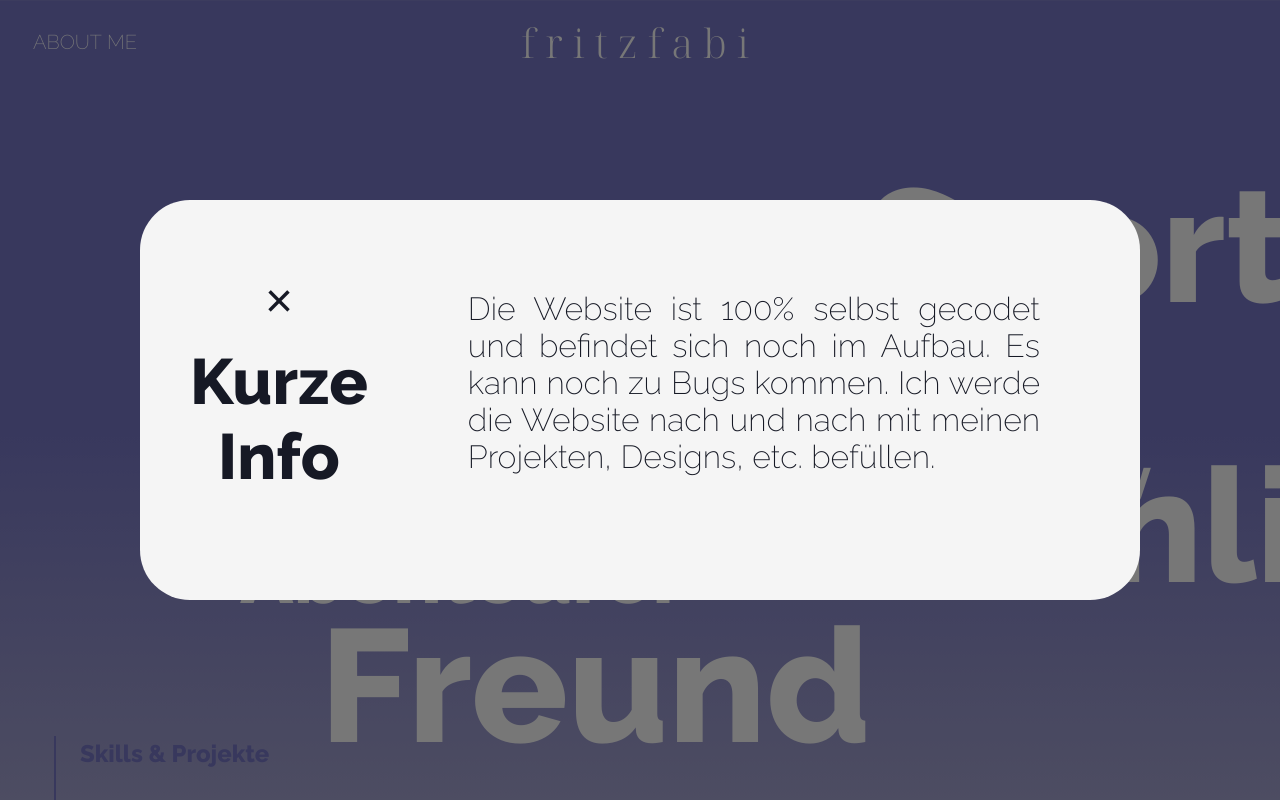
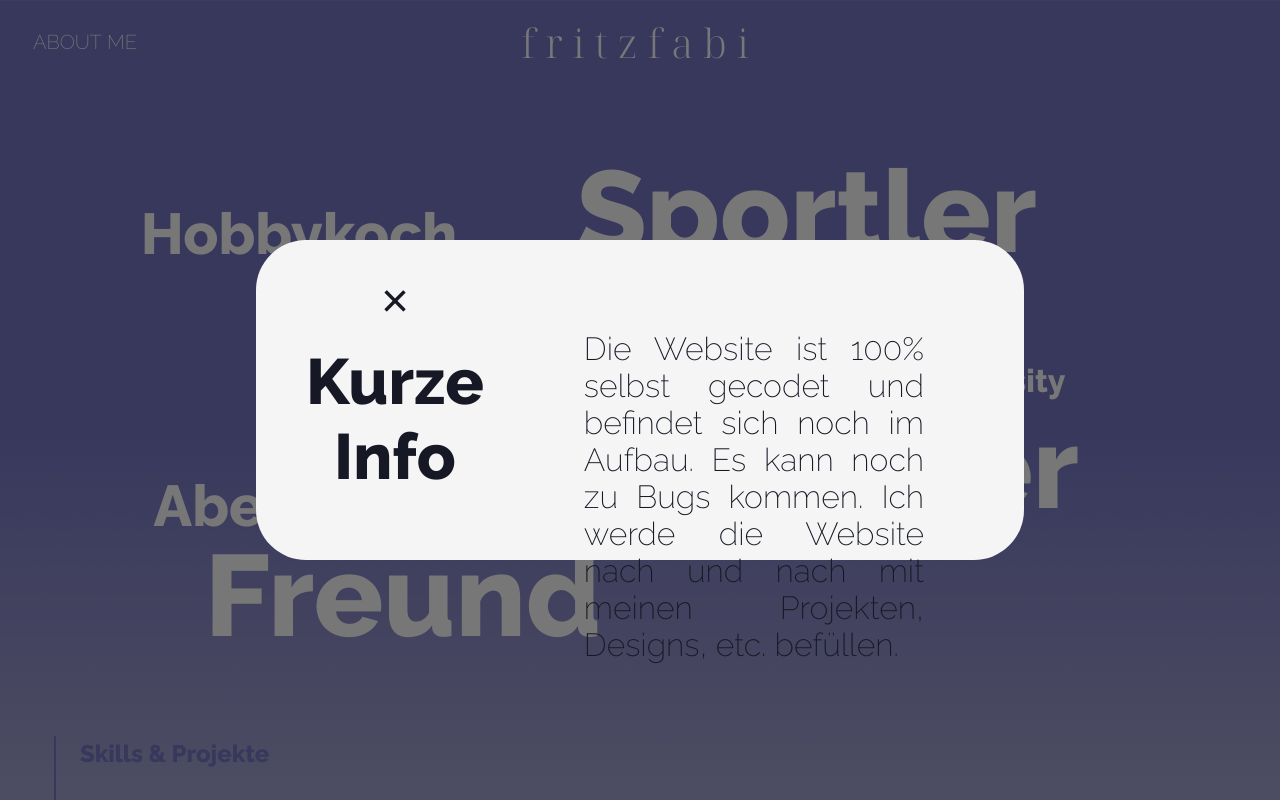
Before and after one commit to gitbofi/gitbofi.github.io, a website: page index.html in a window 1280 px wide. Shown: the top 800 px of the page. Drawn offline with Linux system fonts and the light colour scheme.

Commit message:
Add files via upload

```diff
--- a/index.html
+++ b/index.html
@@ -96,7 +96,7 @@
                     <button class="carousel-button next" data-carousel-button="next">&#187;</button>
                     <ul data-slides>
                         <li class="slide" data-active>
-                            <video src="bett_animation.mp4" type="video/mp4" alt="Bett Animation" autoplay muted loop>
+                            <video src="bett_animation.mp4" type="video/mp4" alt="Bett Animation" autoplay loop>
                         </li>
                         <li class="slide">
                             <img src="wgzimmer2.png" alt="WG Zimmer Render">
@@ -108,7 +108,7 @@
                             <img src="1 Katapult.png" alt="Katapult Render">
                         </li>
                         <li class="slide">
-                            <video src="Katapult_animiert.mp4" type="video/mp4" alt="Katapult Animation" autoplay muted loop>
+                            <video src="Katapult_animiert.mp4" type="video/mp4" alt="Katapult Animation" autoplay loop>
                         </li>
                         <li class="slide">
                             <img src="Schild_und_Schwert.png" alt="Schwert und Schild Render">
--- a/stylesheet.css
+++ b/stylesheet.css
@@ -169,8 +169,8 @@ header{
 
     display: grid;
 
-    grid-template-columns: 3rem 1fr 1fr 1fr 3rem; /* andere Möglichkeit: repeat(3, 1fr); */
-    /*grid-template-rows: 90vh;*/
+    grid-template-columns: 5vw 1fr 1fr 1fr 5vw; /* andere Möglichkeit: repeat(3, 1fr); */
+    grid-template-rows: 90vh;
 
     box-sizing: border-box;
 }
@@ -216,8 +216,8 @@ a.external-link:hover {
 #pop-up {
     text-align: center;
     display: flex;
-    width: 1000px;
-    height: 400px;
+    width: 60vw;
+    height: 40vh;
     background: whitesmoke;
     box-sizing: border-box;
     padding:inherit 20px;
@@ -264,12 +264,12 @@ a.external-link:hover {
 }
 
 .text-big {
-    font-size: 10rem;
+    font-size: 9vw;
     font-weight: 700;
 }
 
 .text-small {
-    font-size: 3rem;
+    font-size: 2.5vw;
 }
 
 .content-header {
@@ -284,57 +284,58 @@ a.external-link:hover {
 }
 
 .hello-there {
+    max-width: 90vw;
     grid-column: 2 / span 3;
     color: white;
     font-weight: bold;
-    font-size: 5rem;
-    min-height: 90vh;
+    font-size: 4.5vw;
+    /*min-height: 90vh;*/
 }
 
 #ht1 {
     position: absolute;
-    top: 18rem;
-    left: 25rem;
+    top: 32vh;
+    left: 20vw;
 }
 #ht2 {
     position: absolute;
-    top: 28rem;
-    left: 25.4rem;
+    top: 51vh;
+    left: 20.4vw;
 }
 #ht3 {
     position: absolute;
-    top: 19rem;
-    left: 39rem;
+    top: 34.8vh;
+    left: 32.5vw;
 }
 #ht4 {
     position: absolute;
-    top: 24.5rem;
-    left: 39rem;
+    top: 45.2vh;
+    left: 32.5vw;
 }
 #ht5 {
     position: absolute;
-    top: 27rem;
-    left: 61.5rem;
+    top: 50vh;
+    left: 52vw;
 }
 #ht6 {
     position: absolute;
-    top: 9.5rem;
-    left: 54rem;
+    top: 18vh;
+    left: 45vw;
 }
 #ht7 {
     position: absolute;
-    top: 33rem;
-    left: 15rem;
+    top: 59vh;
+    left: 12vw;
 }
 #ht8 {
     position: absolute;
-    top: 13rem;
-    left: 15rem;
+    top: 25vh;
+    left: 11vw;
 }
 #ht9 {
     position: absolute;
-    top: 37rem;
-    left: 20rem;
+    top: 66vh;
+    left: 16vw;
 }
 
 .line-vert {
```
